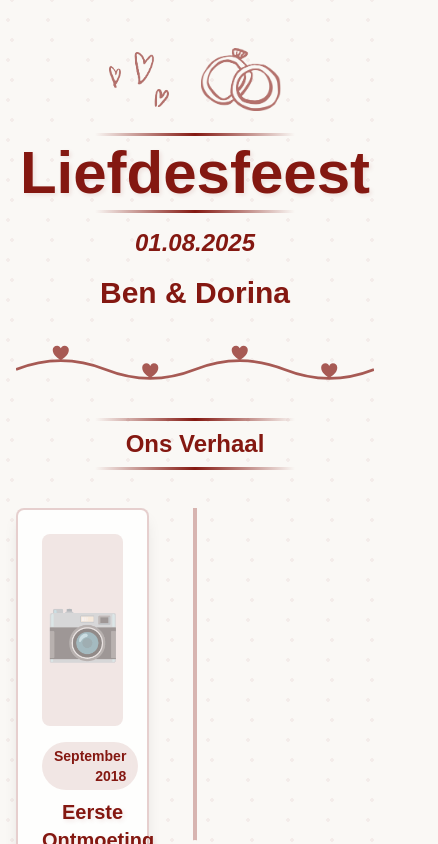
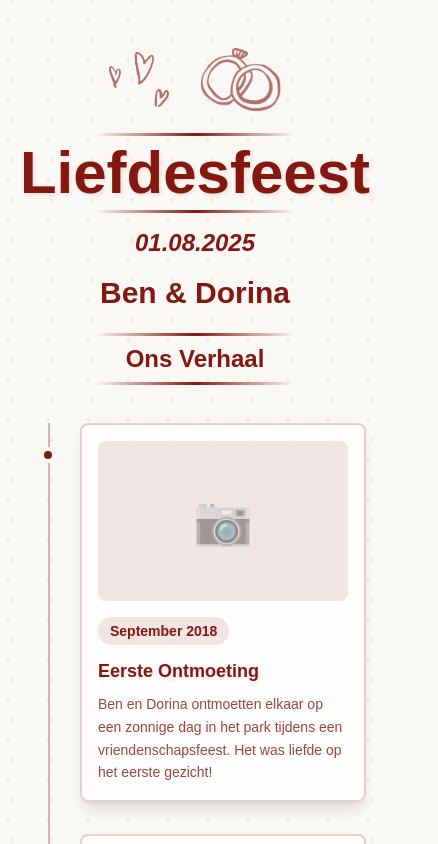
Before and after one commit to samdemaeyer/liefdesfeest-fotos, a Next.js app: page /ons-verhaal in a window 390 px wide. Shown: the top 844 px of the page, 438 px wide, since content can reach past the window. Built offline with nearby package versions, Linux system fonts and the light colour scheme; a web font is replaced by a local one.

Commit message:
[CHORE] - Small refactors

```diff
--- a/src/app/ons-verhaal/page.tsx
+++ b/src/app/ons-verhaal/page.tsx
@@ -1,6 +1,7 @@
 "use client";
 
 import WeddingHeader from "@/components/WeddingHeader";
+import FadeInView from "@/components/FadeInView";
 
 interface TimelineEvent {
 	id: number;
@@ -74,7 +75,7 @@ export default function OnsVerhaalPage() {
 		<div className="min-h-screen wedding-bg wedding-pattern">
 			{/* Wedding Header */}
 			<WeddingHeader>
-				<h2 className="wedding-text text-2xl md:text-3xl font-semibold decorative-border">
+				<h2 className="wedding-text text-2xl md:text-3xl font-semibold decorative-border mt-8">
 					Ons Verhaal
 				</h2>
 			</WeddingHeader>
@@ -82,17 +83,61 @@ export default function OnsVerhaalPage() {
 			{/* Timeline Section */}
 			<div className="max-w-6xl mx-auto px-4 sm:px-6 lg:px-8 pb-16">
 				<div className="relative">
-					{/* Vertical Line */}
-					<div className="absolute left-1/2 transform -translate-x-1/2 w-1 bg-[#841811]/30 h-full"></div>
+					{/* Vertical Line - Hidden on mobile, visible on desktop */}
+					<div className="hidden lg:block absolute left-1/2 transform -translate-x-1/2 w-1 bg-[#841811]/30 h-full"></div>
+
+					{/* Mobile Timeline Line */}
+					<div className="lg:hidden absolute left-8 top-0 w-0.5 bg-[#841811]/30 h-full"></div>
 
 					{/* Timeline Events */}
-					<div className="space-y-16">
+					<div className="space-y-8 lg:space-y-16">
 						{timelineEvents.map((event, index) => {
 							const isLeft = index % 2 === 0;
 
 							return (
+								<FadeInView
+									key={event.id}
+									delay={index * 80}
+									duration={600}
+									threshold={0.15}
+									rootMargin="0px 0px -30px 0px"
+								>
+									{/* Mobile Layout */}
+									<div className="lg:hidden relative">
+										{/* Mobile Timeline Dot */}
+										<div className="absolute left-6 top-6 w-4 h-4 bg-[#841811] rounded-full border-4 border-[#faf8f5] z-20"></div>
+
+										{/* Mobile Card */}
+										<div className="ml-16 mr-2">
+											<div className="bg-white/80 backdrop-blur-sm rounded-lg p-4 shadow-lg border-2 border-[#841811]/20">
+												{/* Event Image */}
+												<div className="mb-4 relative h-40 rounded-lg overflow-hidden bg-[#841811]/10 flex items-center justify-center">
+													<div className="text-[#841811]/40 text-5xl">📷</div>
+												</div>
+
+												{/* Event Date */}
+												<div className="mb-3">
+													<span className="inline-block px-3 py-1 bg-[#841811]/10 text-[#841811] rounded-full text-sm font-semibold">
+														{event.date}
+													</span>
+												</div>
+
+												{/* Event Title */}
+												<h3 className="wedding-title text-lg font-bold mb-2">
+													{event.title}
+												</h3>
+
+												{/* Event Description */}
+												<p className="wedding-text text-sm leading-relaxed opacity-80">
+													{event.description}
+												</p>
+											</div>
+										</div>
+									</div>
+
+									{/* Desktop Layout */}
+									<div className="hidden lg:block">
 										<div
-									key={event.id}
 											className={`relative flex items-center ${
 												isLeft ? "justify-start" : "justify-end"
 											}`}
@@ -158,20 +203,28 @@ export default function OnsVerhaalPage() {
 												</div>
 											</div>
 										</div>
+									</div>
+								</FadeInView>
 							);
 						})}
 					</div>
 				</div>
 
 				{/* Final Heart */}
-				<div className="text-center mt-16">
-					<div className="inline-block text-6xl text-[#841811] opacity-60">
+				<FadeInView
+					delay={timelineEvents.length * 80 + 160}
+					duration={700}
+					threshold={0.2}
+				>
+					<div className="text-center mt-12 lg:mt-16">
+						<div className="inline-block text-5xl lg:text-6xl text-[#841811] opacity-60">
 							💕
 						</div>
-					<p className="wedding-text text-lg mt-4 italic">
+						<p className="wedding-text text-base lg:text-lg mt-3 lg:mt-4 italic px-4">
 							En ze leefden nog lang en gelukkig...
 						</p>
 					</div>
+				</FadeInView>
 			</div>
 		</div>
 	);
--- a/src/app/page.tsx
+++ b/src/app/page.tsx
@@ -129,7 +129,7 @@ export default function HomePage() {
 	return (
 		<div className="min-h-screen wedding-bg wedding-pattern">
 			{/* Wedding Header */}
-			<WeddingHeader subtitle="Deel je mooie herinneringen van onze liefdesviering" />
+			<WeddingHeader />
 
 			{/* Main Content */}
 			<div className="max-w-4xl mx-auto px-4 sm:px-6 lg:px-8 pb-12">
--- /dev/null
+++ b/src/components/FadeInView.tsx
@@ -0,0 +1,39 @@
+import { ReactNode } from "react";
+import { useInView } from "@/hooks/useInView";
+
+interface FadeInViewProps {
+	children: ReactNode;
+	className?: string;
+	delay?: number;
+	duration?: number;
+	threshold?: number;
+	rootMargin?: string;
+}
+
+export default function FadeInView({
+	children,
+	className = "",
+	delay = 0,
+	duration = 600,
+	threshold = 0.1,
+	rootMargin = "0px 0px -50px 0px",
+}: FadeInViewProps) {
+	const [ref, isInView] = useInView({ threshold, rootMargin });
+
+	return (
+		<div
+			ref={ref}
+			className={`transition-all ease-out ${className}`}
+			style={{
+				opacity: isInView ? 1 : 0,
+				transform: isInView ? "translateY(0)" : "translateY(20px)",
+				transitionDuration: `${duration}ms`,
+				transitionDelay: `${delay}ms`,
+				// Optimize for mobile performance
+				willChange: "transform, opacity",
+			}}
+		>
+			{children}
+		</div>
+	);
+}
--- a/src/components/WeddingHeader.tsx
+++ b/src/components/WeddingHeader.tsx
@@ -1,14 +1,10 @@
 import Image from "next/image";
 
 interface WeddingHeaderProps {
-	subtitle?: string;
 	children?: React.ReactNode;
 }
 
-export default function WeddingHeader({
-	subtitle,
-	children,
-}: WeddingHeaderProps) {
+export default function WeddingHeader({ children }: WeddingHeaderProps) {
 	return (
 		<header className="text-center py-12 px-4">
 			<div className="max-w-4xl mx-auto">
@@ -47,28 +43,9 @@ export default function WeddingHeader({
 				</p>
 
 				{/* Names */}
-				<p className="wedding-text text-3xl md:text-4xl font-bold mb-8">
+				<p className="wedding-text text-3xl md:text-4xl font-bold">
 					Ben & Dorina
 				</p>
-
-				{/* Decorative Border */}
-				<div className="flex justify-center mb-8">
-					<Image
-						src="/decorative-border.svg"
-						alt="Decorative border with hearts"
-						title="Decorative border with hearts"
-						width={400}
-						height={60}
-						className="opacity-70"
-					/>
-				</div>
-
-				{/* Optional Subtitle */}
-				{subtitle && (
-					<p className="wedding-text text-xl md:text-2xl font-light max-w-2xl mx-auto">
-						{subtitle}
-					</p>
-				)}
 
 				{/* Additional Content */}
 				{children}
--- /dev/null
+++ b/src/hooks/useInView.ts
@@ -0,0 +1,46 @@
+import { useEffect, useRef, useState } from "react";
+
+interface UseInViewOptions {
+	threshold?: number;
+	rootMargin?: string;
+	triggerOnce?: boolean;
+}
+
+export function useInView(options: UseInViewOptions = {}) {
+	const [isInView, setIsInView] = useState(false);
+	const [hasBeenInView, setHasBeenInView] = useState(false);
+	const ref = useRef<HTMLDivElement>(null);
+
+	const { threshold = 0.1, rootMargin = "0px", triggerOnce = true } = options;
+
+	useEffect(() => {
+		const element = ref.current;
+		if (!element) return;
+
+		const observer = new IntersectionObserver(
+			([entry]) => {
+				const inView = entry.isIntersecting;
+				setIsInView(inView);
+
+				if (inView && !hasBeenInView) {
+					setHasBeenInView(true);
+				}
+			},
+			{
+				threshold,
+				rootMargin,
+			},
+		);
+
+		observer.observe(element);
+
+		return () => {
+			observer.unobserve(element);
+		};
+	}, [threshold, rootMargin, hasBeenInView]);
+
+	// Return the current state or the "has been in view" state based on triggerOnce
+	const shouldShow = triggerOnce ? hasBeenInView : isInView;
+
+	return [ref, shouldShow] as const;
+}
```
Lines whose indentation alone changed are shown as unchanged.
